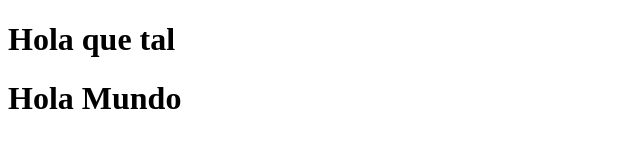
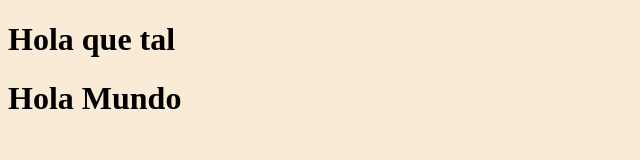
Before and after one commit to AlexiusOL/usando-git, a plain HTML site: page index.html in a window 1280 px wide. Shown: the whole page, without its empty margins (0-640 px from the left). Drawn offline with Linux system fonts and the light colour scheme.

Commit message:
Puse color de fondo

```diff
--- a/index.html
+++ b/index.html
@@ -4,6 +4,11 @@
     <meta charset="UTF-8">
     <meta name="viewport" content="width=device-width, initial-scale=1.0">
     <title>Hola</title>
+    <style>
+        html {
+            background-color: antiquewhite;
+        }
+    </style>
 </head>
 <body>
     <h1>Hola que tal</h1>
```
